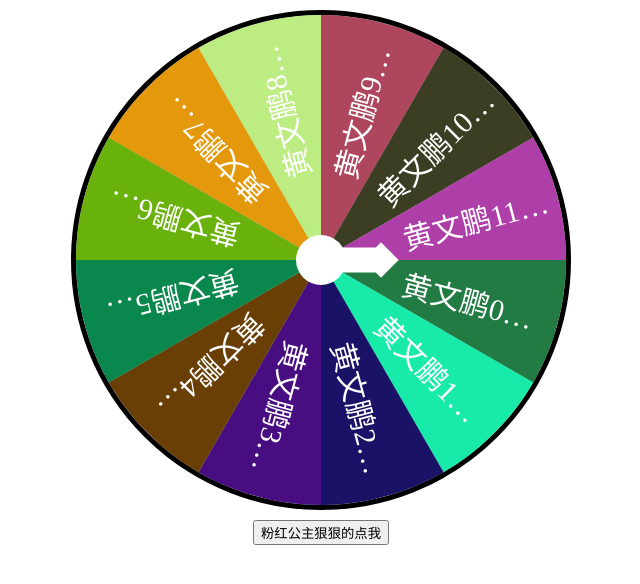
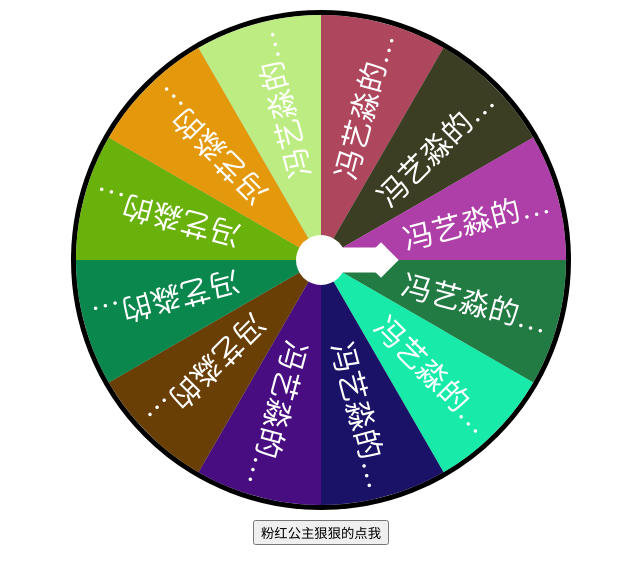
Before and after one commit to acuooypk/acuooypk.github.io, a plain HTML site: page index.html in a window 1280 px wide. Shown: the whole page, without its empty margins (319-959 px from the left). Drawn offline with Linux system fonts and the light colour scheme.

Commit message:
Update index.html

```diff
--- a/index.html
+++ b/index.html
@@ -140,7 +140,7 @@
 
 			var list = new Array(12).fill(0).map(function(o, i) {
 				return {
-					title: '黄文鹏' + i + '个亲亲',
+					title: '冯艺淼的' + i + '坨奥里给',
 					color: randomColor()
 				};
 			});
```
